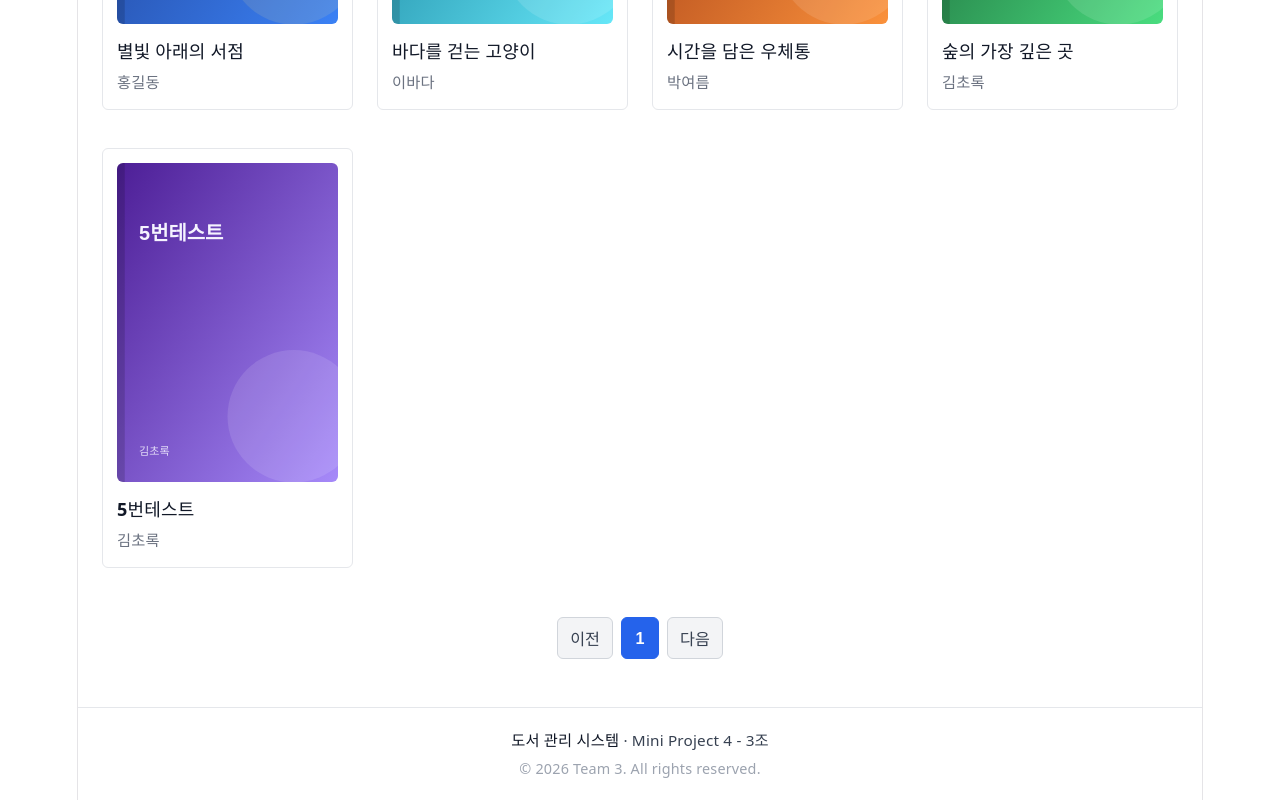
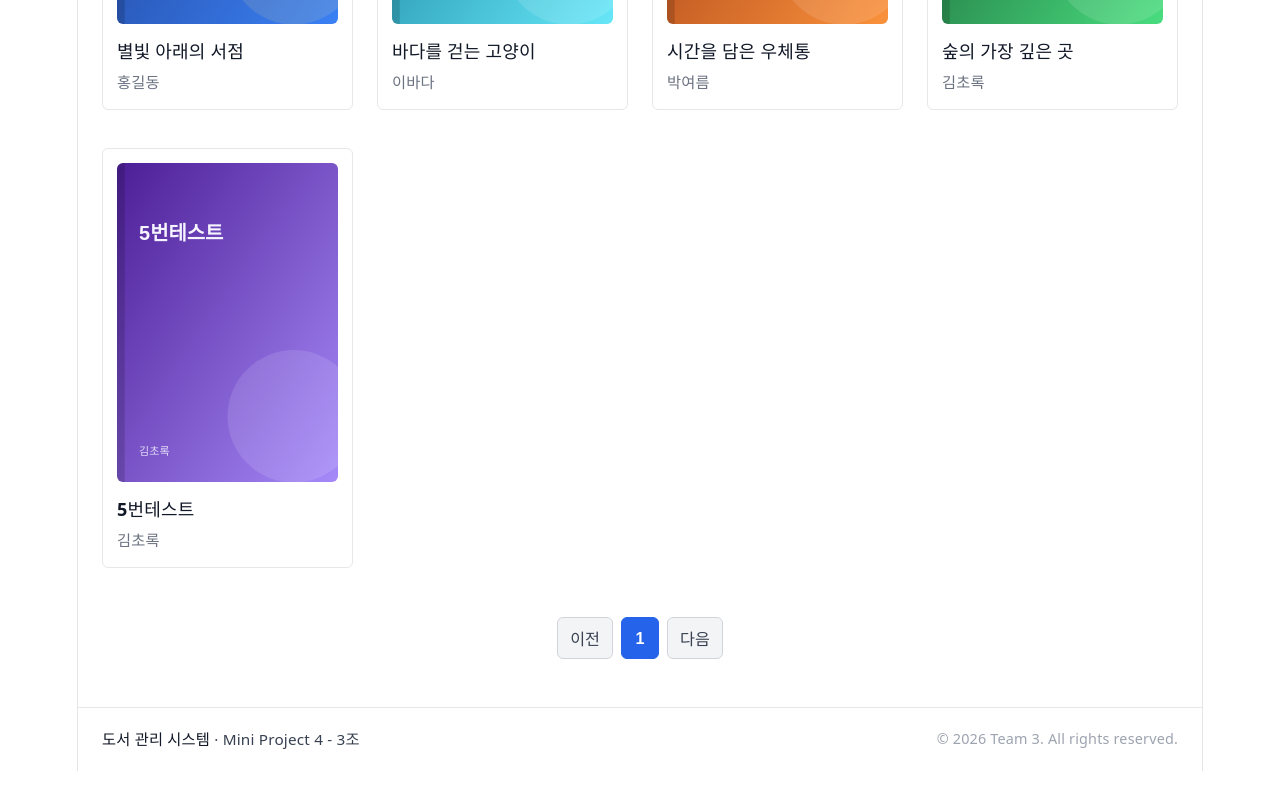
Before and after one commit to Red-Barn/mini_proj_4, a React (Vite) app in the folder library-manager/: page / in a window 1280 px wide. Shown: the part 492-1292 px from the top of the page. After the commit the page ends 1263 px from the top, so only its background shows below. Built offline with nearby package versions, Linux system fonts and the light colour scheme; no server answers; data requests are answered from the project's data file.

Commit message:
Footer변경

```diff
--- a/library-manager/src/components/Footer.css
+++ b/library-manager/src/components/Footer.css
@@ -1,16 +1,19 @@
 .site-footer {
   margin-top: auto;
-  padding: 20px 24px;
+  padding: 18px 24px;
   background-color: #ffffff;
   border-top: 1px solid #e5e7eb;
-  text-align: center;
+  display: flex;
+  justify-content: space-between;
+  align-items: center;
+  flex-wrap: wrap;
+  gap: 8px;
   color: #6b7280;
   font-size: 0.85rem;
-  line-height: 1.6;
 }
 
 .footer-title {
-  margin: 0 0 4px 0;
+  margin: 0;
   color: #374151;
 }
 
@@ -24,12 +27,3 @@
   font-size: 0.8rem;
   color: #9ca3af;
 }
-.library-app {
-  min-height: 100vh;
-  display: flex;
-  flex-direction: column;
-}
-
-.main-shell {
-  flex: 1;
-}
```
